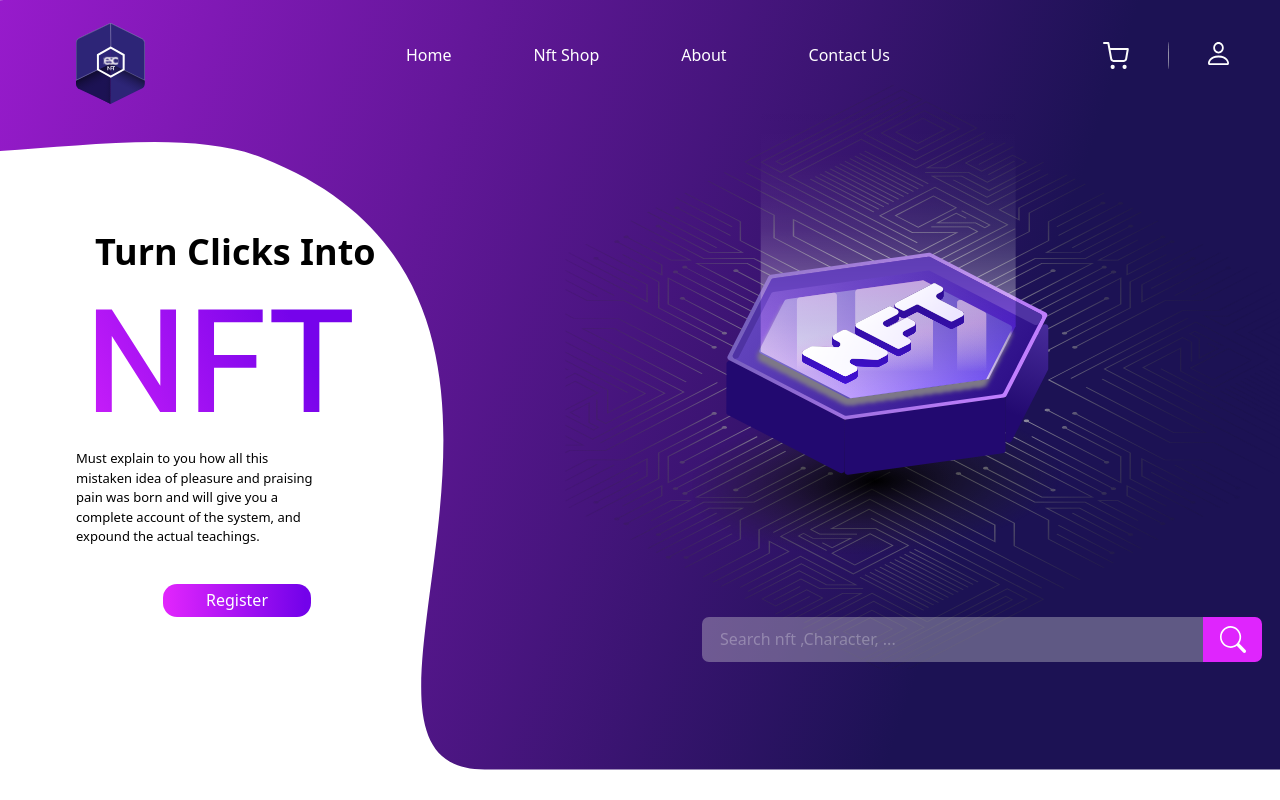
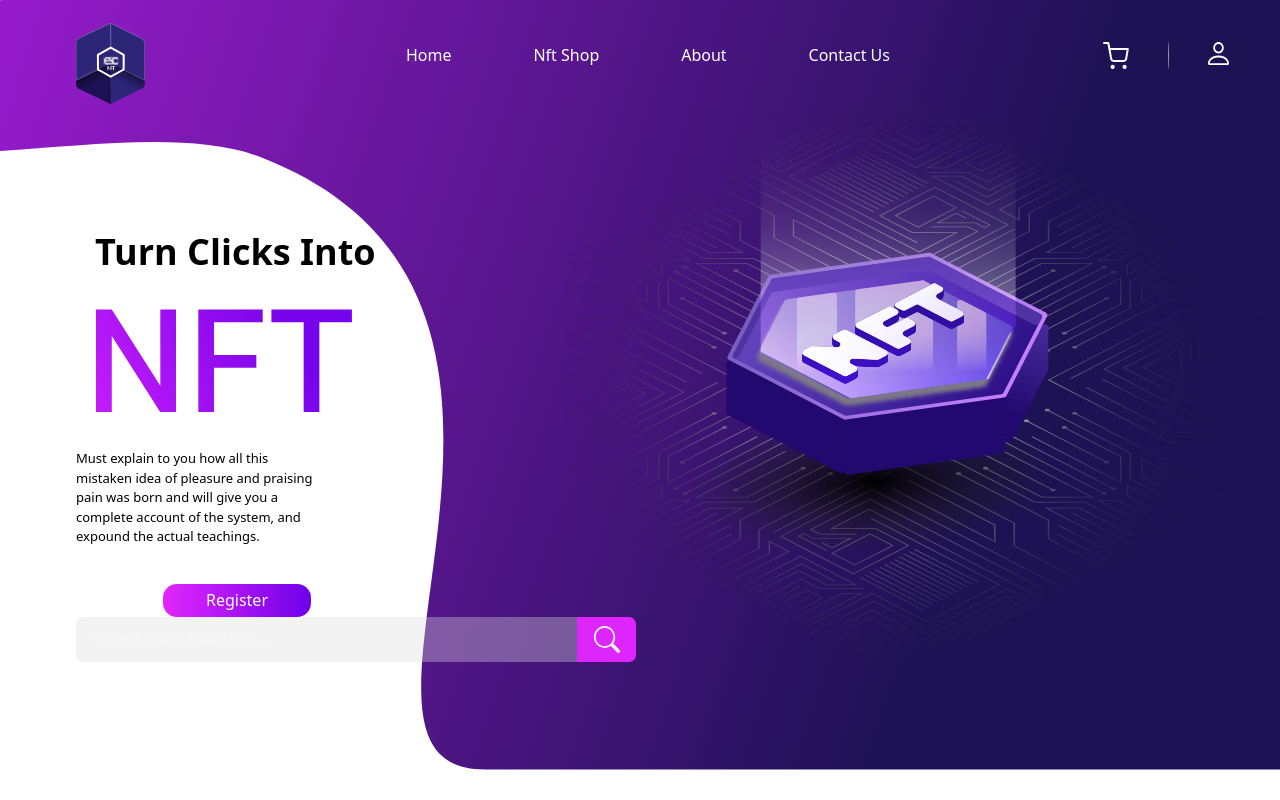
Before and after one commit to danyalbani240/NFTShop, a Nuxt app: page / in a window 1280 px wide. Shown: the top 800 px of the page. Built offline with nearby package versions, Linux system fonts and the light colour scheme.

Commit message:
static margin leaved in search boxx

```diff
--- a/assets/style/_searchbox.scss
+++ b/assets/style/_searchbox.scss
@@ -1,5 +1,5 @@
 .searchbox{
-    margin-left: 626px;
+
     height: 45px;
     width: 560px;
     border-radius: 7px;
```
